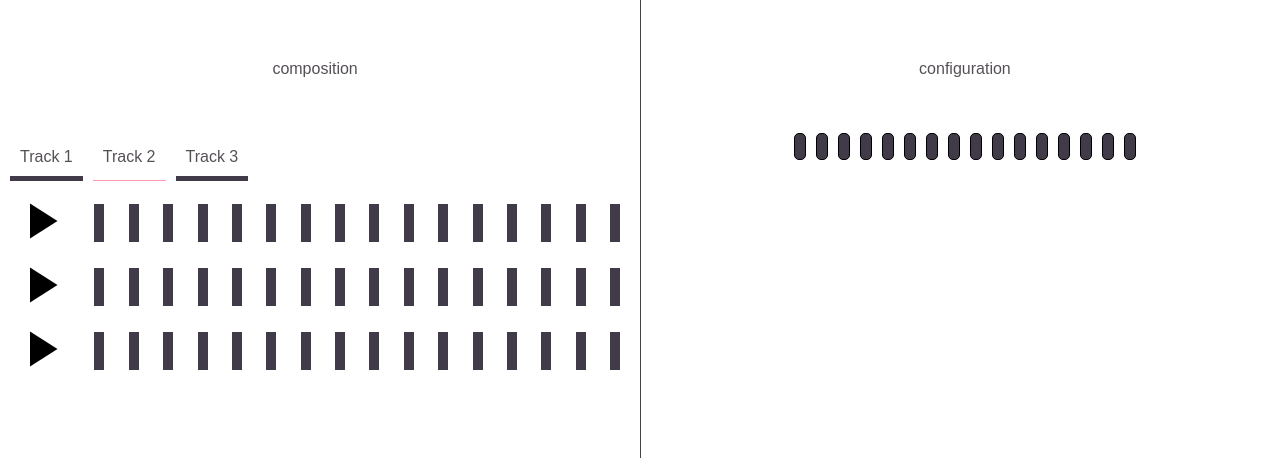
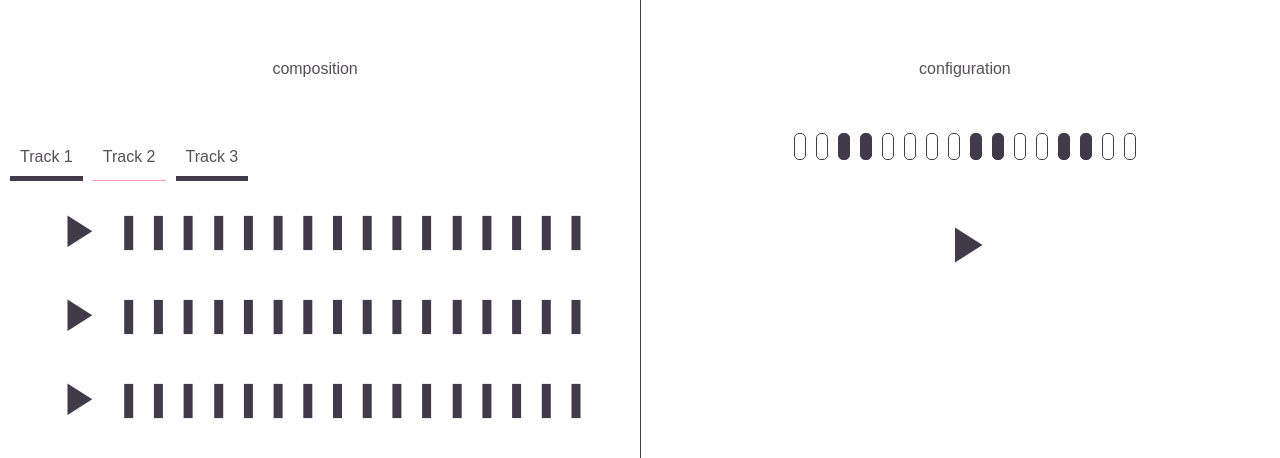
Before and after one commit to jose31canizar/frwrks-web, a React app in the folder client/: page / in a window 1280 px wide. Shown: the top 458 px of the page. Built offline with nearby package versions, Linux system fonts and the light colour scheme; a web font is replaced by a local one.

Commit message:
create sequencer state machine

```diff
--- a/client/src/components/Composition/Composition.js
+++ b/client/src/components/Composition/Composition.js
@@ -4,7 +4,7 @@ import SVG from "../svg.js";
 
 const PlayButton = props => (
   <div class="play-button" onMouseDown={props.playTrack}>
-    <SVG name="Play" fill="black" width="60" height="60" />
+    <SVG name="Play" fill="#413a48" width="60" height="60" />
   </div>
 );
 
--- a/client/src/components/Composition/Composition.styl
+++ b/client/src/components/Composition/Composition.styl
@@ -27,10 +27,35 @@
       .selected
         border-bottom 1px inset #ff9ab1
       .ensemble
+        width: 100%
+        height: 100%
+        //using pseudo elements to animate only using transform and opacity for best possible performance
+        .track::after
+          content: ''
+          z-index: -1
+          position: absolute
+          width: 100%
+          height: 100px
+          opacity: 0
+          border-radius: 5px;
+          box-shadow: 0 5px 15px rgba(0,0,0,0.3)
+          transition: opacity 0.15s ease-in-out
+        .track:hover
+          -webkit-transform: scale(1.2, 1.2)
+          //for safari
+          transform: scale(1, 1)
+          //having the hover here before the pseudo element matters
+        .track:hover::after
+          opacity: 1
         .track
           display: flex
           justify-content: space-between
           align-items: center
+          padding: 10px
+          cursor: pointer
+          transition: transform 0.15s cubic-bezier(0.165, 0.84, 0.44, 1)
+          opacity: 1
+          transform: scale(0.9, 0.9)
           .track-cell
             width: 10px
             height: 38px
--- a/client/src/components/Configuration/Configuration.js
+++ b/client/src/components/Configuration/Configuration.js
@@ -2,16 +2,49 @@ import React, { Component } from "react";
 import "./Configuration.styl";
 import Sequencer from "../Sequencer/Sequencer";
 import InstrumentRack from "../InstrumentRack/InstrumentRack";
+import SVG from "../svg.js";
+
+const PlayButton = props => (
+  <div class="play-button" onMouseDown={props.onMouseDown}>
+    {props.icon === "play" ? (
+      <SVG name="Play" fill="#413a48" width="60" height="60" />
+    ) : (
+      <SVG name="Pause" fill="#413a48" width="60" height="60" />
+    )}
+  </div>
+);
 
 export default class Configuration extends Component {
+  constructor(props) {
+    super(props);
+    this.state = {
+      pattern: Array(16)
+        .fill(0)
+        .fill(1, 2, 4)
+        .fill(1, 8, 10)
+        .fill(1, 12, 14),
+      playing: false,
+      icon: "play"
+    };
+    this.togglePlaying = this.togglePlaying.bind(this);
+  }
+  togglePlaying() {
+    this.setState((prevState, props) => {
+      return {
+        playing: !prevState.playing,
+        icon: prevState.icon === "play" ? "pause" : "play"
+      };
+    });
+  }
   render() {
     return (
       <div class="configuration" style={{ width: this.props.width }}>
         <header>configuration</header>
-        <Sequencer />
+        <Sequencer pattern={this.state.pattern} playing={this.state.playing} />
         {this.props.instrumentRacks.map((instrumentRacks, i) => (
           <InstrumentRack key={i} />
         ))}
+        <PlayButton onMouseDown={this.togglePlaying} icon={this.state.icon} />
       </div>
     );
   }
--- a/client/src/components/Sequencer/Sequencer.js
+++ b/client/src/components/Sequencer/Sequencer.js
@@ -5,17 +5,52 @@ export default class Sequencer extends Component {
   constructor(props) {
     super(props);
     this.state = {
-      sequenceArray: Array(16).fill(1)
+      pattern: this.props.pattern,
+      shownPattern: this.props.pattern,
+      markerIndex: 0,
+      playing: false,
+      intervalID: null
     };
+    this.play = this.play.bind(this);
+  }
+  componentWillReceiveProps(newProps) {
+    if (newProps.playing) {
+      this.play();
+    } else {
+      this.pause();
+    }
+  }
+  pause() {
+    window.clearInterval(this.state.intervalID);
+  }
+  play() {
+    let intervalID = window.setInterval(
+      () =>
+        this.setState((prevState, props) => {
+          let newMarkerIndex = (prevState.markerIndex + 1) % 16;
+          return {
+            shownPattern: prevState.pattern.map(
+              (beat, i) => (i == newMarkerIndex ? 2 : beat)
+            ),
+            markerIndex: newMarkerIndex
+          };
+        }),
+      500
+    );
+    this.setState({
+      intervalID
+    });
   }
   render() {
     return (
       <div class="sequencer">
-        {this.state.sequenceArray.map((cell, i) => (
+        {this.state.shownPattern.map((cell, i) => (
           <div
             class="cell"
             key={i}
-            style={{ background: cell === 1 ? "#413a48" : "white" }}
+            style={{
+              background: cell === 1 ? "#413a48" : cell == 2 ? "red" : "white"
+            }}
           />
         ))}
       </div>
--- a/client/src/components/Sequencer/Sequencer.styl
+++ b/client/src/components/Sequencer/Sequencer.styl
@@ -1,3 +1,5 @@
+dark-color = #413a48
+
 .sequencer
   display: flex
   padding: 50px
@@ -6,5 +8,5 @@
     width: 10px
     height: 25px
     border-radius: 5px
-    border: 1px black solid
+    border: 0.5px dark-color solid
     margin: 5px
```
